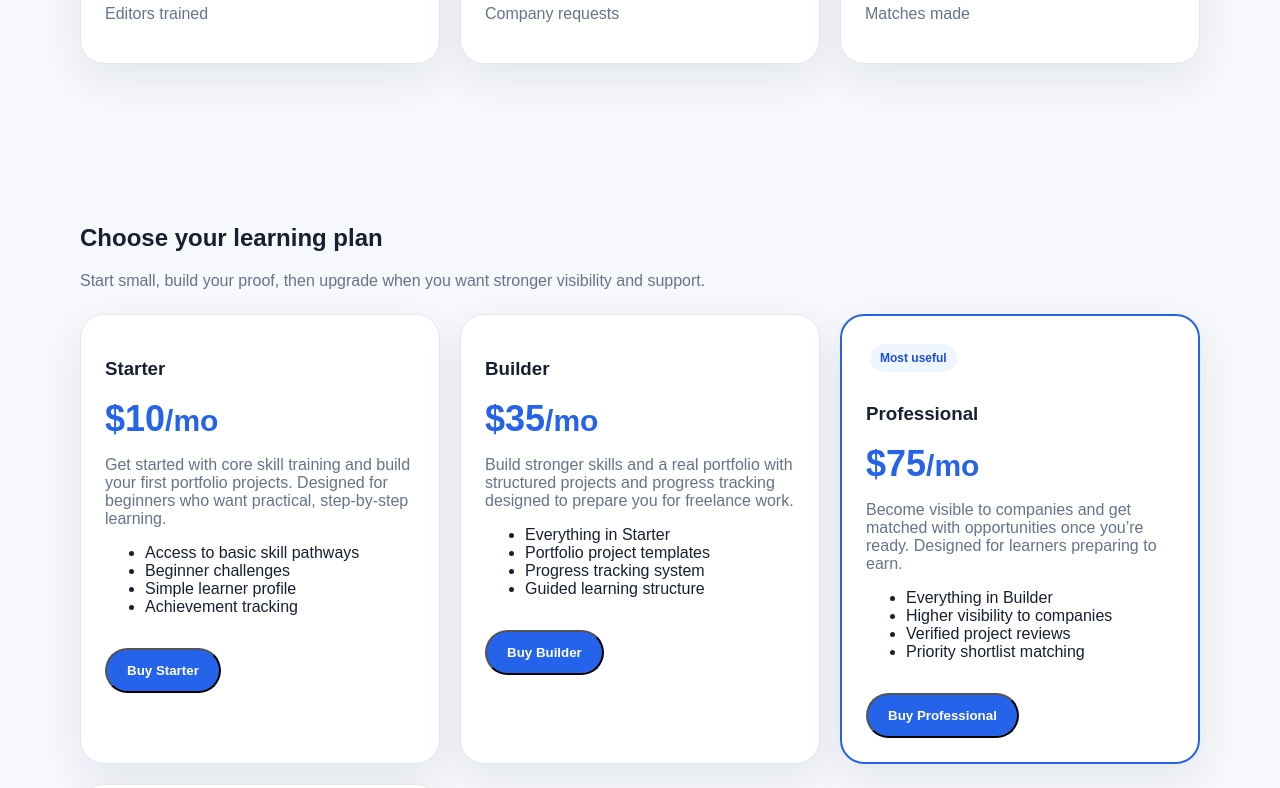
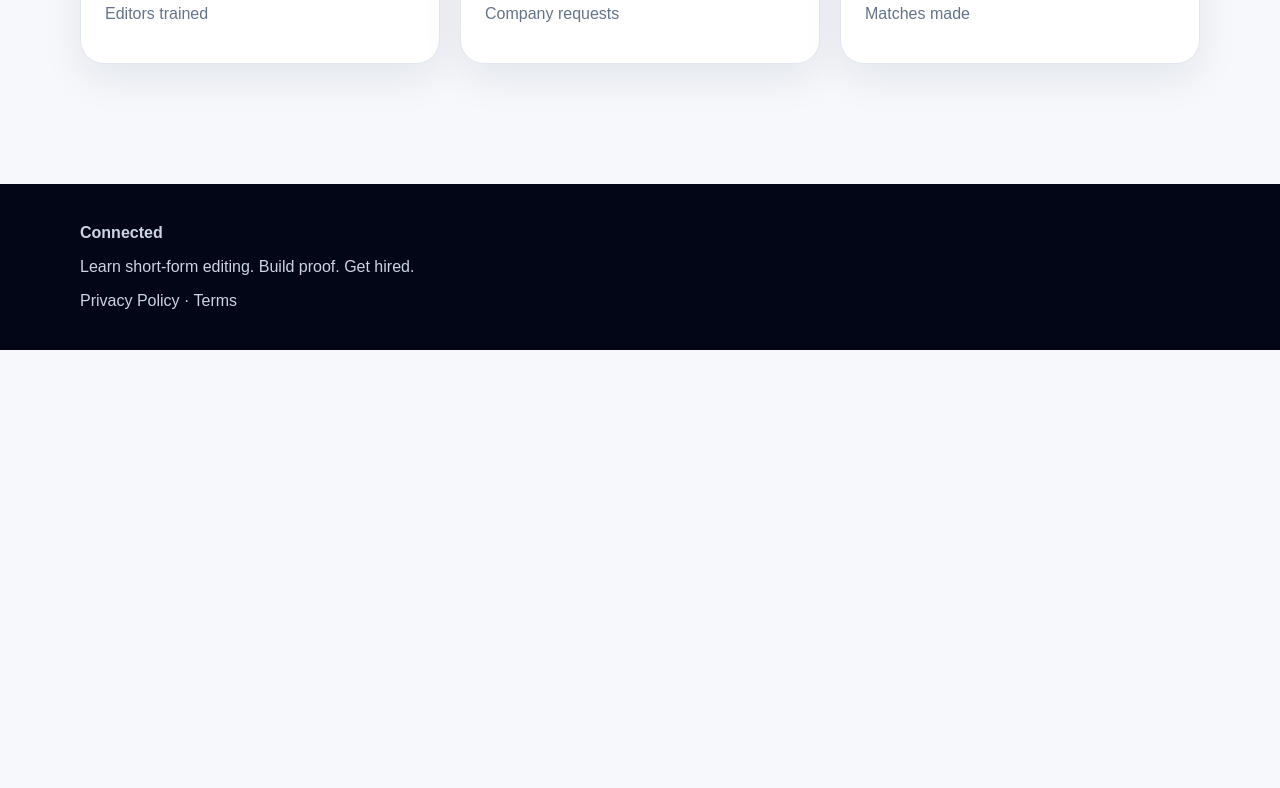
Before and after one commit to HarysonTMC/connected., a Next.js app: page / in a window 1280 px wide. Shown: the part 2220-3008 px from the top of the page. After the commit the page ends 2570 px from the top, so only its background shows below. Built offline with nearby package versions, Linux system fonts and the light colour scheme.

Commit message:
Remove PricingSection from Home page
Removed PricingSection component from the Home page.

```diff
--- a/app/page.tsx
+++ b/app/page.tsx
@@ -1,5 +1,4 @@
 import Link from "next/link";
-import PricingSection from "../components/PricingSection";
 
 export default function Home() {
   return (
@@ -195,7 +194,6 @@ export default function Home() {
         </div>
       </section>
 
-      <PricingSection />
 
       <footer className="footer">
         <div className="container">
```
